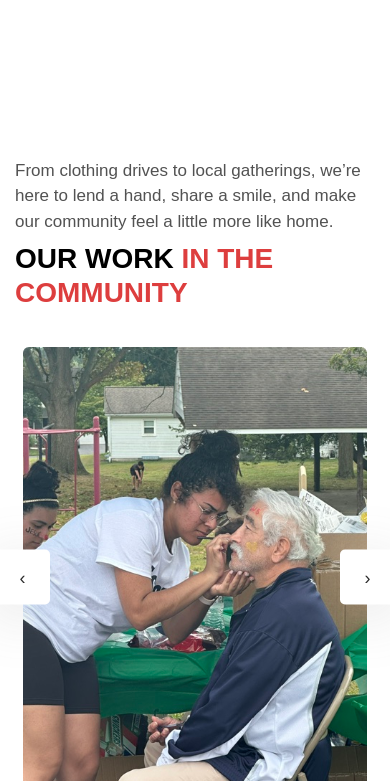
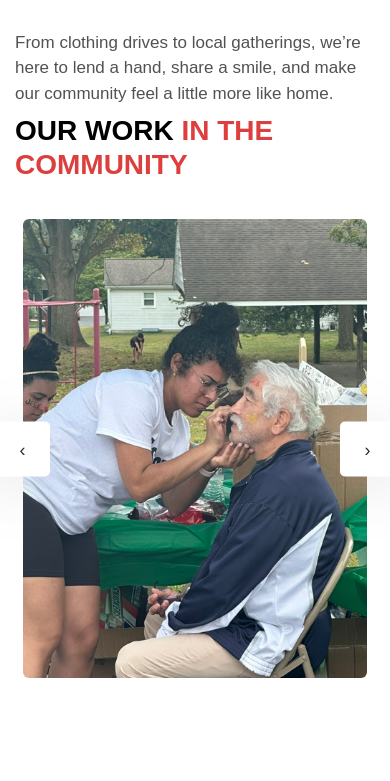
Before and after one commit to David10299/ChurchDjango, a Django app: template website/templates/index.html in a window 390 px wide. Shown: the part 3604-4385 px from the top of the page. Run offline with Django 5.2, Linux system fonts and the light colour scheme; the template is opened without the code that fills it, so the values that code supplies are empty; parts of the project's set-up code (start-up, migrations or seed data) failed here and were passed over; some libraries are stand-ins or nearby versions; some web fonts are replaced; grey boxes are pictures that could not be loaded.

Commit message:
gallery3 adjustment

```diff
--- a/website/templates/index.html
+++ b/website/templates/index.html
@@ -150,7 +150,12 @@
             font-size: 16px; /* lock root for predictable rem calculations */
         }
 
-
+        @media (max-width: 767px) {
+            /* -6rem @ 16px = -96px; use px here so mobile spacing is deterministic */
+            .projects-section {
+               margin-top:-3rem;
+            }
+        }
         /* Sticky header: keep the navbar visible on scroll */
         header.main-header, header .header-sticky {
             position: sticky;
```
